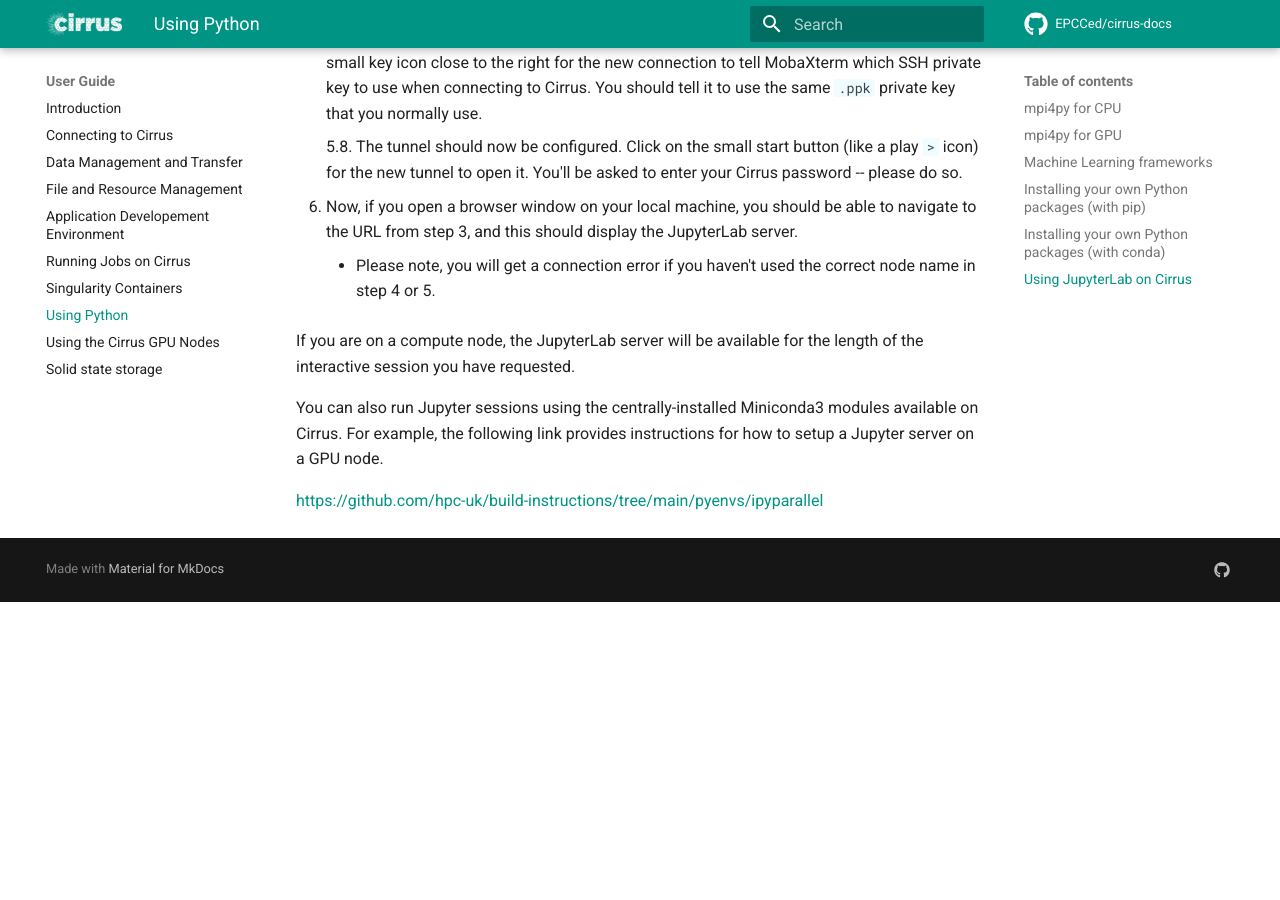
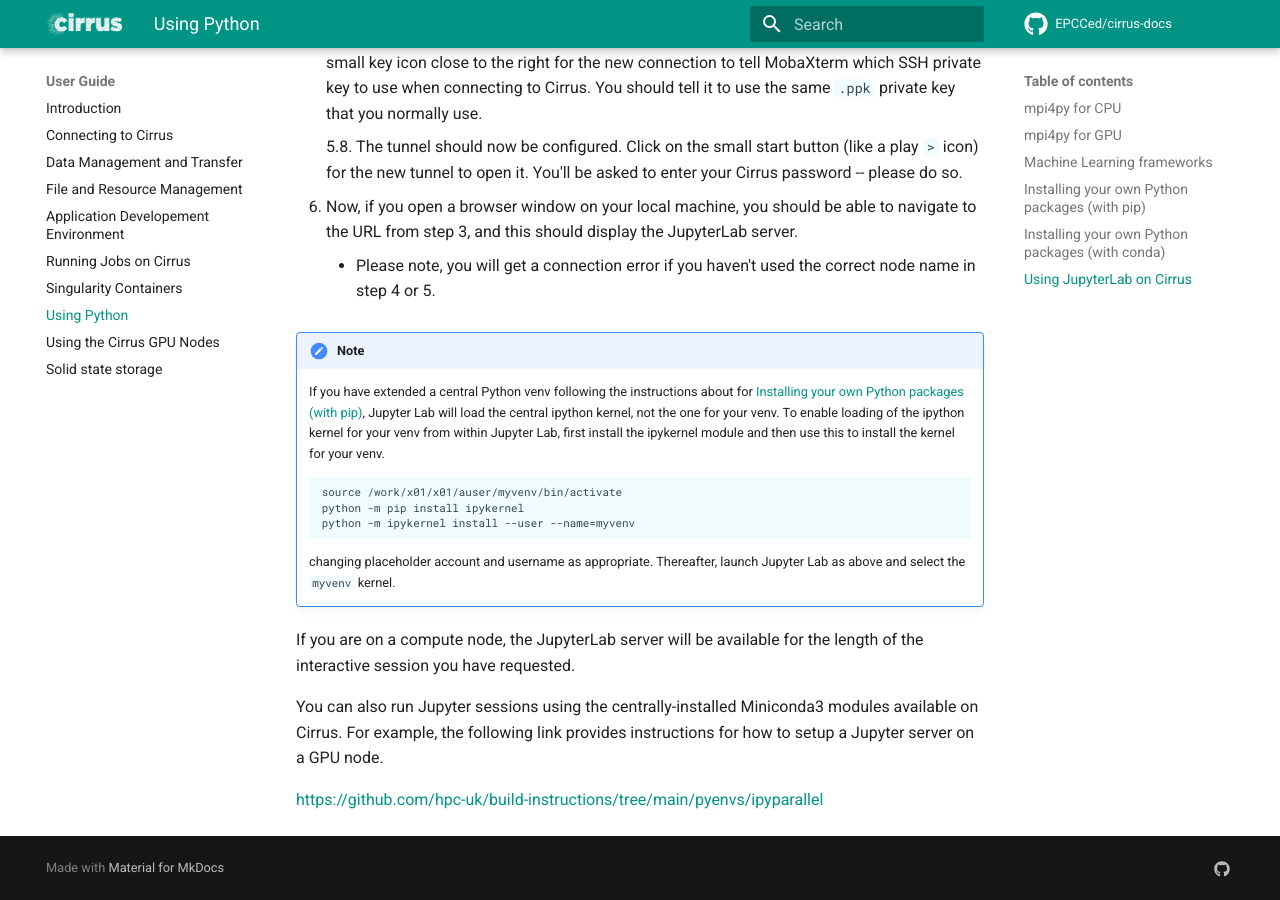
Before and after one commit to EPCCed/cirrus-docs, an MkDocs documentation site: the page built from docs/user-guide/python.md, in a window 1280 px wide and 900 px high, scrolled down 6954 px. Built offline with MkDocs 1.6.1 and Material for MkDocs 9.7.7, drawn with Linux system fonts in a browser that asks for light colours; comment, search, counter and statistics services are not loaded; before the commit the page ends 7556 px from its top, so only the background shows below that.

Commit message:
Update python.md
Added note on using Jupyter Lab along with the instructions on extending a central python installation.

````diff
--- a/docs/user-guide/python.md
+++ b/docs/user-guide/python.md
@@ -546,6 +546,24 @@ you can start from a login node prompt.
     - Please note, you will get a connection error if you haven't used
       the correct node name in step 4 or 5.
 
+!!! Note
+
+	If you have extended a central Python venv following the
+	instructions about for [Installing your own Python packages
+	(with pip)](#installing-your-own-python-packages-(with-pip)),
+	Jupyter Lab will load the central ipython kernel, not the one
+	for your venv. To enable loading of the ipython kernel for your
+	venv from within Jupyter Lab, first install the ipykernel module
+	and then use this to install the kernel for your venv.
+	```
+	source /work/x01/x01/auser/myvenv/bin/activate
+	python -m pip install ipykernel
+	python -m ipykernel install --user --name=myvenv
+	```
+	changing placeholder account and username as appropriate.
+	Thereafter, launch Jupyter Lab as above and select the `myvenv`
+	kernel.
+
 If you are on a compute node, the JupyterLab server will be available
 for the length of the interactive session you have requested.
 
````
